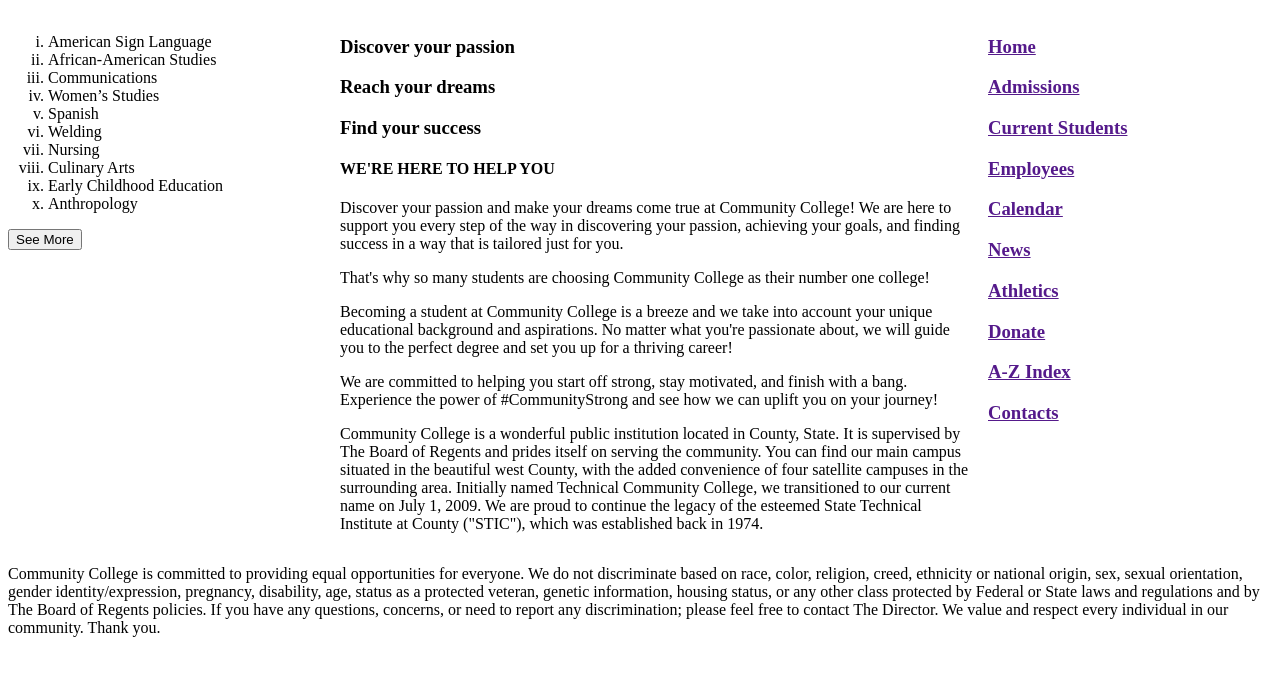
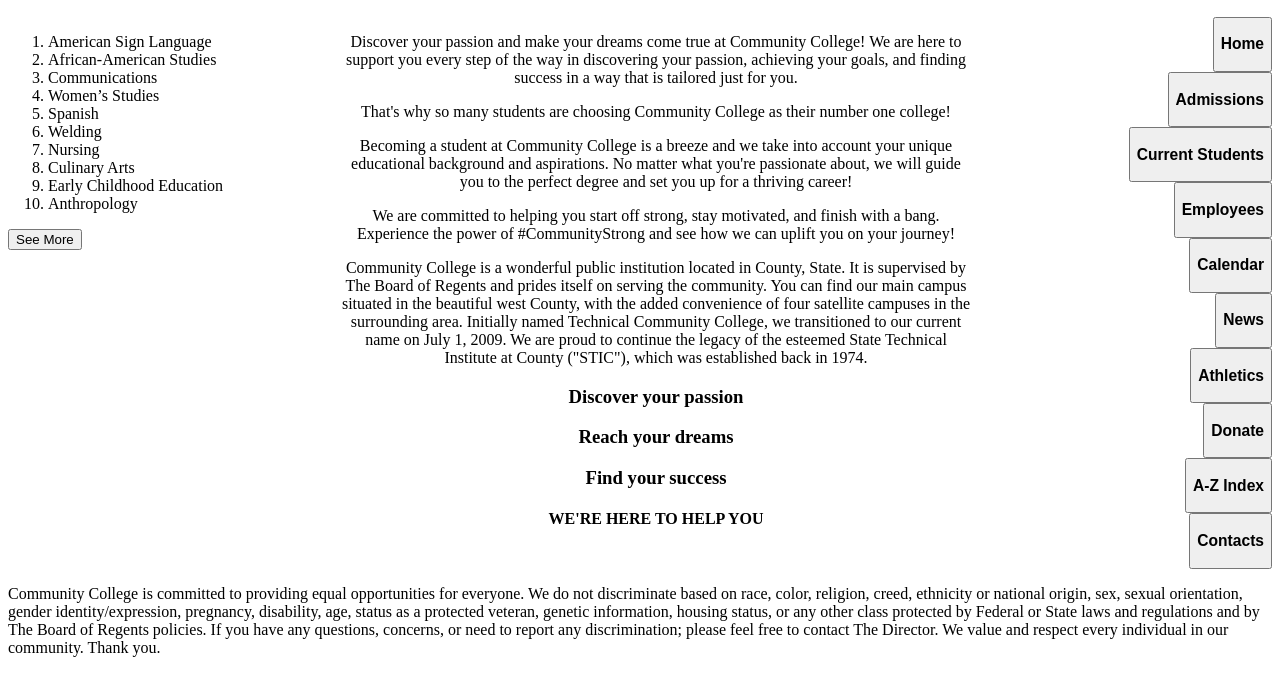
Before and after one commit to Skyler-Ellis/rwdFinal, a plain HTML site: page index.html in a window 1280 px wide. Shown: the part 110-800 px from the top of the page. Drawn offline with Linux system fonts and the light colour scheme.

Commit message:
"added styling"

```diff
--- a/index.html
+++ b/index.html
@@ -36,10 +36,7 @@
 
     <!--Column 2 **50%** width for summaries and elevator pitches -->
     <div class="mid">
-        <h3>Discover your passion</h3>
-        <h3>Reach your dreams</h3>
-        <h3>Find your success</h3>
-        <h4><b>WE'RE HERE TO HELP YOU</b></h4>
+
         <p>
             Discover your passion and make your dreams come true at Community College! We are here to support you every step of the way in discovering your passion, achieving your goals, and finding success in a way that is tailored just for you.
         </p>
@@ -55,21 +52,25 @@
         <p>
             Community College is a wonderful public institution located in County, State. It is supervised by The Board of Regents and prides itself on serving the community. You can find our main campus situated in the beautiful west County, with the added convenience of four satellite campuses in the surrounding area. Initially named Technical Community College, we transitioned to our current name on July 1, 2009. We are proud to continue the legacy of the esteemed State Technical Institute at County ("STIC"), which was established back in 1974.
         </p>
+        <h3>Discover your passion</h3>
+        <h3>Reach your dreams</h3>
+        <h3>Find your success</h3>
+        <h4><b>WE'RE HERE TO HELP YOU</b></h4>
     </div>
 
     <!--Column 3 **25%** width for a navigation bar -->
-    <div class="navbar">
-       <a href=""><h3>Home</h3></a>
-       <a href=""><h3>Admissions</h3>
-        <a href=""><h3>Current Students</h3></a>
-        <a href=""><h3>Employees</h3></a>
-        <a href=""><h3>Calendar</h3></a>
-        <a href=""><h3>News</h3></a>
-        <a href=""><h3>Athletics</h3></a>
-        <a href=""><h3>Donate</h3></a>
-        <a href=""><h3>A-Z Index</h3></a>
-        <a href=""><h3>Contacts</h3></a>
-    </div>
+    <nav class="navbar">
+       <button><h3>Home</h3></button><br>
+       <button><h3>Admissions</h3></button><br>
+        <button><h3>Current Students</h3></button><br>
+        <button><h3>Employees</h3></button><br>
+        <button><h3>Calendar</h3></button><br>
+        <button><h3>News</h3></button><br>
+        <button><h3>Athletics</h3></button><br>
+        <button><h3>Donate</h3></button><br>
+        <button><h3>A-Z Index</h3></button><br>
+        <button><h3>Contacts</h3></button>
+       </nav>
 </main>
     <!-- Footer -->
     <div class="footer">
--- a/styles.css
+++ b/styles.css
@@ -8,12 +8,17 @@
     column-gap: 1em;
 }
 
-.left{
+.navbar{
+    text-align: right;
+    padding-right: 1em;
+    margin-right: 1em;
+}
 
-
+.mid{
+    text-align: center
 }
 ol{
-    list-style-type: lower-roman;
+    list-style-type: ;
 }
 
 footer{
```
